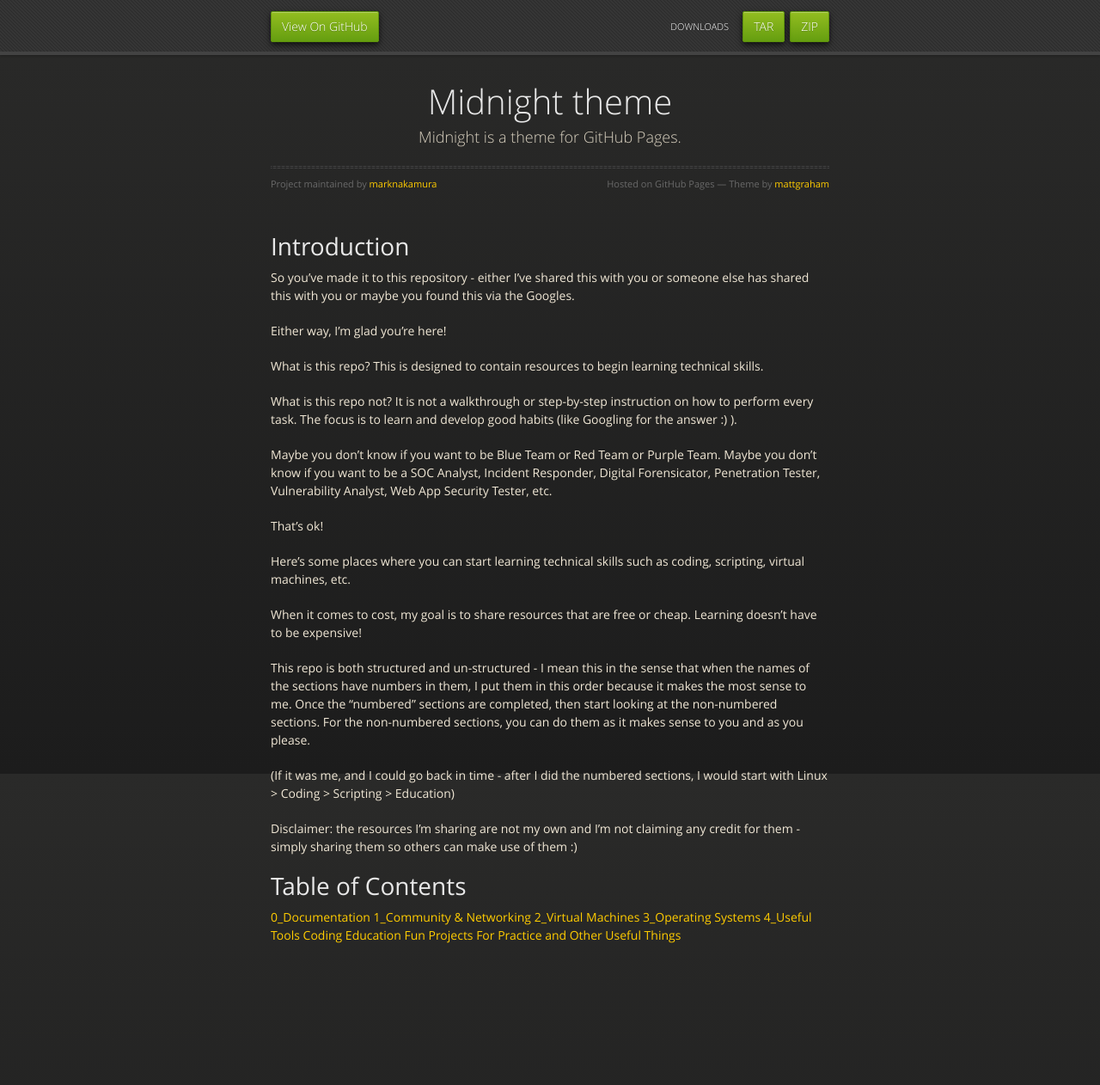
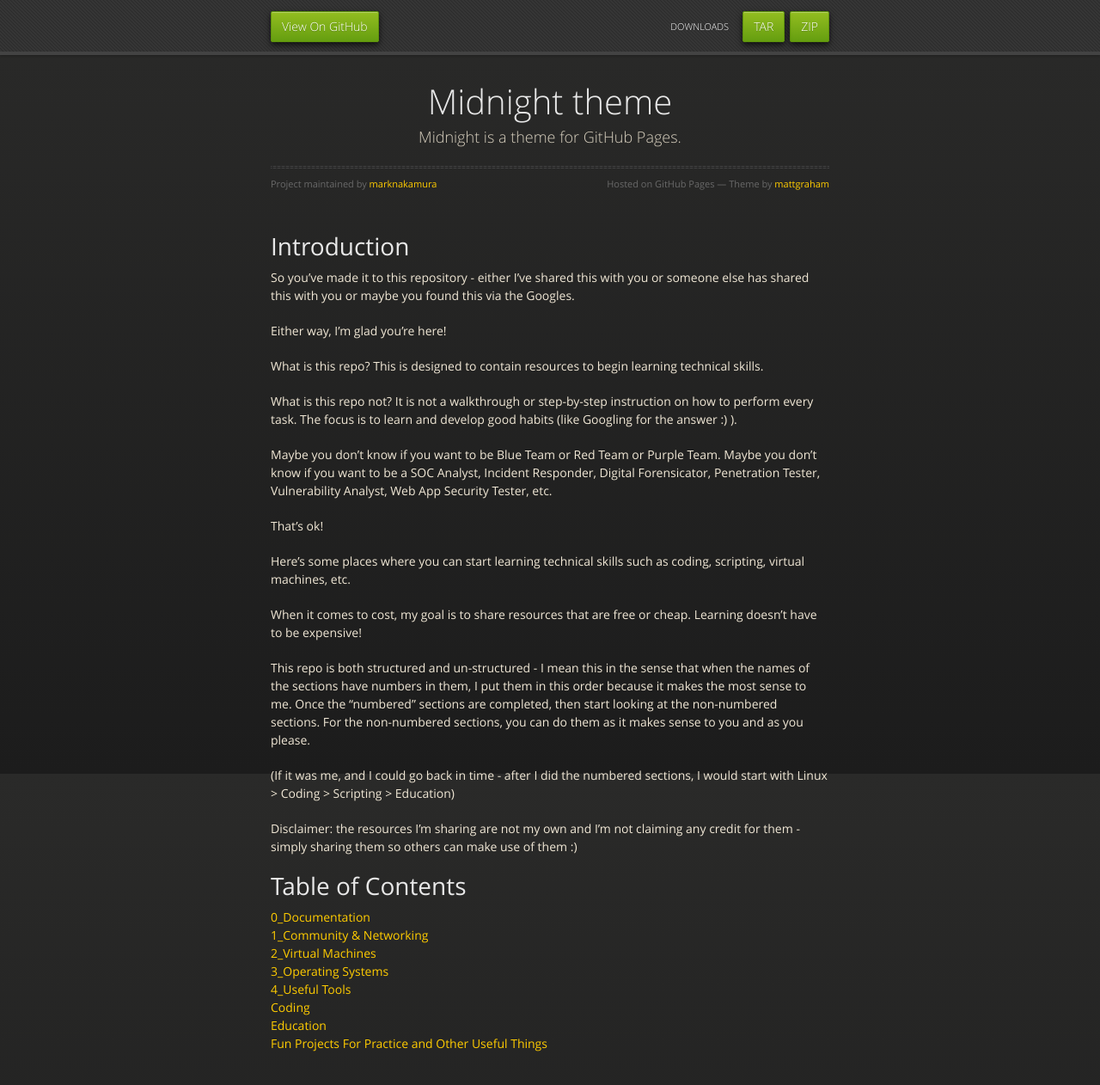
Before and after one commit to marknakamura/getting-started-in-tech, a Jekyll site: the page built from index.md, in a window 1280 px wide and 1334 px high. Shown: the top 1262 px of the window at 86% size. Built offline with Jekyll 4.4.1, drawn with Linux system fonts in a browser that asks for light colours; our own code applies the rules of GitHub Pages for plain Markdown files.

```diff
--- a/index.md
+++ b/index.md
@@ -23,11 +23,11 @@ Disclaimer: the resources I’m sharing are not my own and I’m not claiming an
 
 # Table of Contents
 
-[0_Documentation](./0_Documentation.md)
-[1_Community & Networking](1_Community-Neworking.md)
-[2_Virtual Machines](2_Virtual-Machines.md)
-[3_Operating Systems](3_Operating-Systems.md)
-[4_Useful Tools](4_Useful-Tools.md)
-[Coding](Coding.md)
-[Education](Education.md)
+[0_Documentation](./0_Documentation.md)\
+[1_Community & Networking](1_Community-Neworking.md)\
+[2_Virtual Machines](2_Virtual-Machines.md)\
+[3_Operating Systems](3_Operating-Systems.md)\
+[4_Useful Tools](4_Useful-Tools.md)\
+[Coding](Coding.md)\
+[Education](Education.md)\
 [Fun Projects For Practice and Other Useful Things](Fun-Projects-For-Practice-and-Other-Useful-Things)
```
